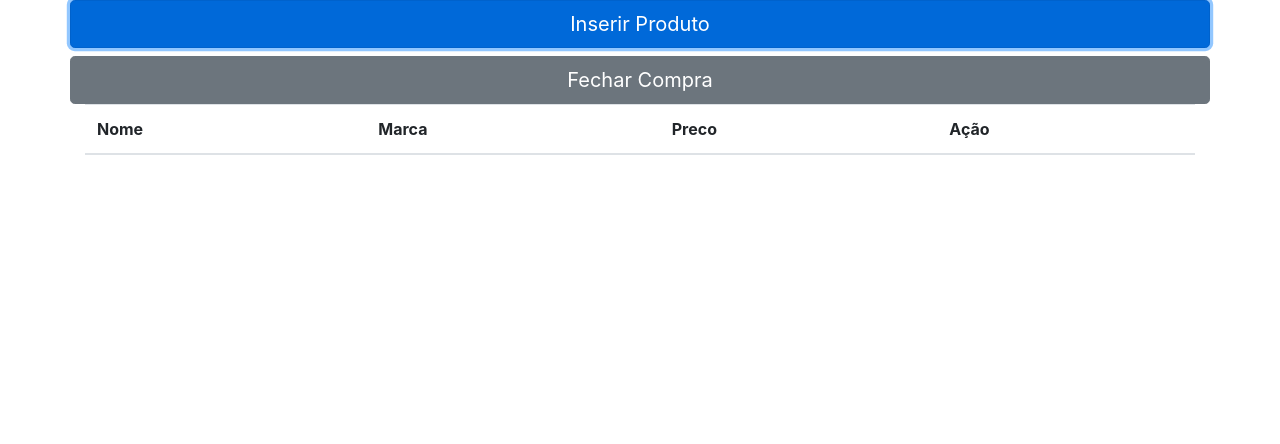
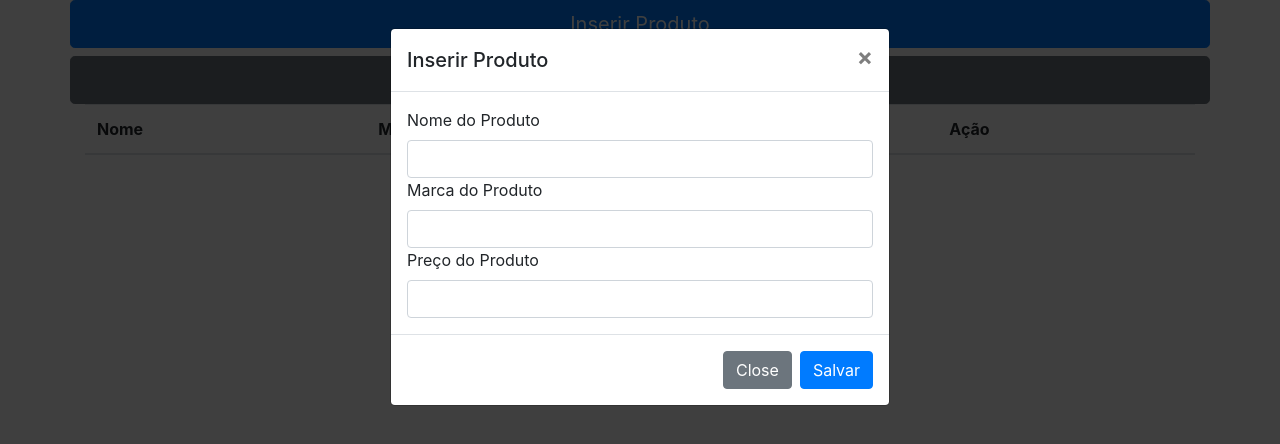
Before and after one commit to DEVinicius/manipulando-localStorage, a plain HTML site: page index.html in a window 1280 px wide. Both pictures are taken after a click on the button "Inserir Produto". Drawn offline with nearby package versions, Linux system fonts and the light colour scheme.

Commit message:
[UPDATE] Modal Funcionando

```diff
--- a/index.html
+++ b/index.html
@@ -9,7 +9,7 @@
 <body>
     <div class="container">
         <div class="row">
-            <button type="button" class="btn btn-primary btn-lg btn-block">Inserir Produto</button>
+            <button type="button" class="btn btn-primary btn-lg btn-block" data-toggle="modal" data-target="#insert_product">Inserir Produto</button>
             <button type="button" class="btn btn-secondary btn-lg btn-block">Fechar Compra</button>
         </div>
         <table class="table table-hover">
@@ -23,11 +23,50 @@
             </thead>
         </table>
     </div>
-    <script src="js/index.js"></script>
+    <div class="modal fade" id="insert_product" tabindex="-1" aria-labelledby="exampleModalLabel" aria-hidden="true">
+        <div class="modal-dialog">
+            <div class="modal-content">
+                <div class="modal-header">
+                    <h5 class="modal-title" id="exampleModalLabel">Inserir Produto</h5>
+                    <button type="button" class="close" data-dismiss="modal" aria-label="Close">
+                        <span aria-hidden="true">&times;</span>
+                    </button>
+                </div>
+                <div class="modal-body">
+                    <div class="form-row">
+                        <div class="col-md-12">
+                            <label for="name" >Nome do Produto</label>
+                            <input type="text" name="name" id="name" class="form-control">
+                        </div>
+                    </div>
+
+                    <div class="form-row">
+                        <div class="col-md-12">
+                            <label for="brand" >Marca do Produto</label>
+                            <input type="text" name="brand" id="brand" class="form-control">
+                        </div>
+                    </div>
+
+                    <div class="form-row">
+                        <div class="col-md-12">
+                            <label for="price" >Preço do Produto</label>
+                            <input type="text" name="price" id="price" class="form-control">
+                        </div>
+                    </div>
+                </div>
+                <div class="modal-footer">
+                    <button type="button" class="btn btn-secondary" data-dismiss="modal">Close</button>
+                    <button type="button" class="btn btn-primary">Salvar</button>
+                </div>
+            </div>
+        </div>
+    </div>
+    <script src="https://code.jquery.com/jquery-3.5.1.min.js"></script>
     <script src="https://code.jquery.com/jquery-3.5.1.slim.min.js" integrity="sha384-DfXdz2htPH0lsSSs5nCTpuj/zy4C+OGpamoFVy38MVBnE+IbbVYUew+OrCXaRkfj" crossorigin="anonymous"></script>
     <script src="https://cdn.jsdelivr.net/npm/bootstrap@4.5.3/dist/js/bootstrap.bundle.min.js" integrity="sha384-ho+j7jyWK8fNQe+A12Hb8AhRq26LrZ/JpcUGGOn+Y7RsweNrtN/tE3MoK7ZeZDyx" crossorigin="anonymous"></script>
     <script src="https://code.jquery.com/jquery-3.5.1.slim.min.js" integrity="sha384-DfXdz2htPH0lsSSs5nCTpuj/zy4C+OGpamoFVy38MVBnE+IbbVYUew+OrCXaRkfj" crossorigin="anonymous"></script>
     <script src="https://cdn.jsdelivr.net/npm/popper.js@1.16.1/dist/umd/popper.min.js" integrity="sha384-9/reFTGAW83EW2RDu2S0VKaIzap3H66lZH81PoYlFhbGU+6BZp6G7niu735Sk7lN" crossorigin="anonymous"></script>
     <script src="https://cdn.jsdelivr.net/npm/bootstrap@4.5.3/dist/js/bootstrap.min.js" integrity="sha384-w1Q4orYjBQndcko6MimVbzY0tgp4pWB4lZ7lr30WKz0vr/aWKhXdBNmNb5D92v7s" crossorigin="anonymous"></script>
+    <script src="js/index.js"></script>
 </body>
 </html>
```
